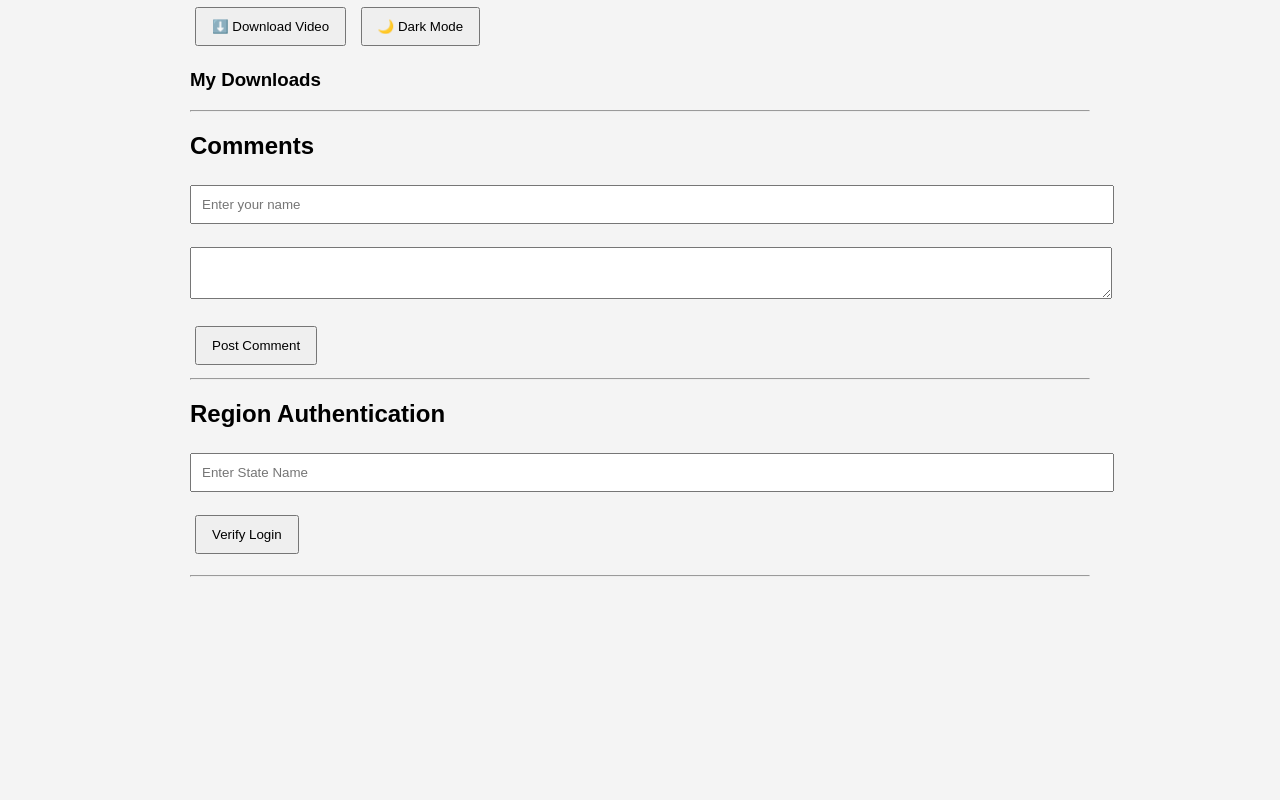
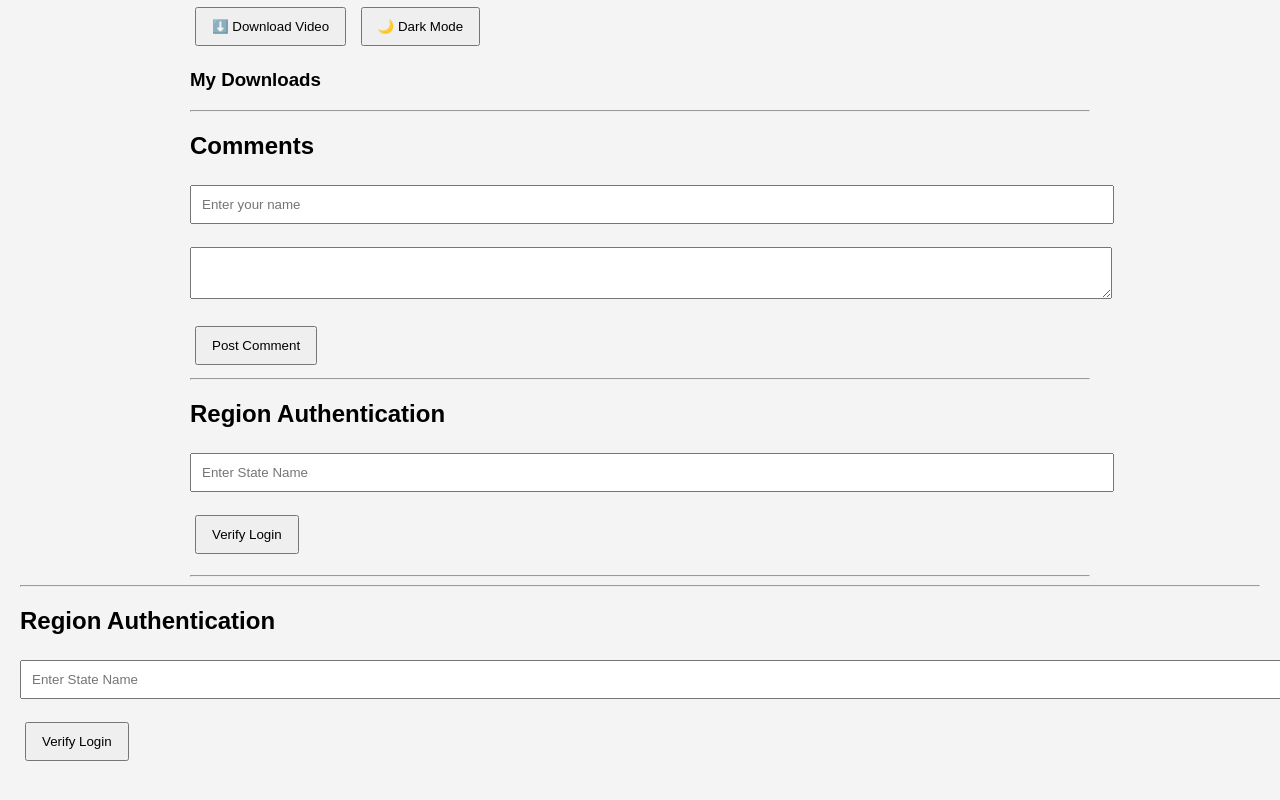
Before and after one commit to kumarsumitt1309-netizen/comment-system, a plain HTML site: page index.html in a window 1280 px wide. Shown: the part 751-1551 px from the top of the page. Before the commit the page ends 1356 px from the top, so only its background shows below. Drawn offline with Linux system fonts and the light colour scheme.

Commit message:
Update index.html

```diff
--- a/index.html
+++ b/index.html
@@ -92,7 +92,22 @@ Verify Login
     <div id="comments"></div>
 
 </div>
+<hr>
 
+<h2>Region Authentication</h2>
+
+<input
+type="text"
+id="stateInput"
+placeholder="Enter State Name">
+
+<br><br>
+
+<button onclick="verifyRegionLogin()">
+Verify Login
+</button>
+
+<p id="otpResult"></p>
 <script src="script.js"></script>
 
 </body>
```
